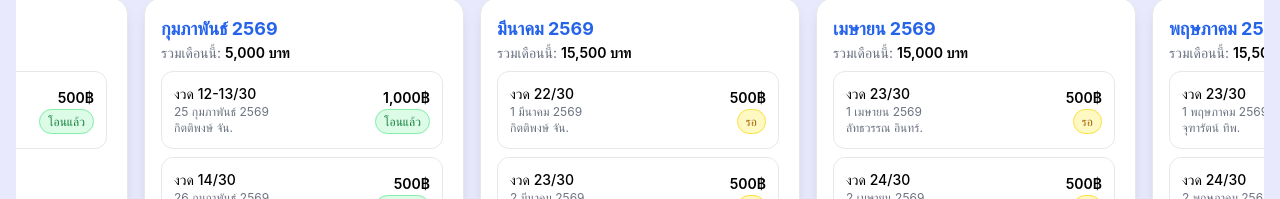
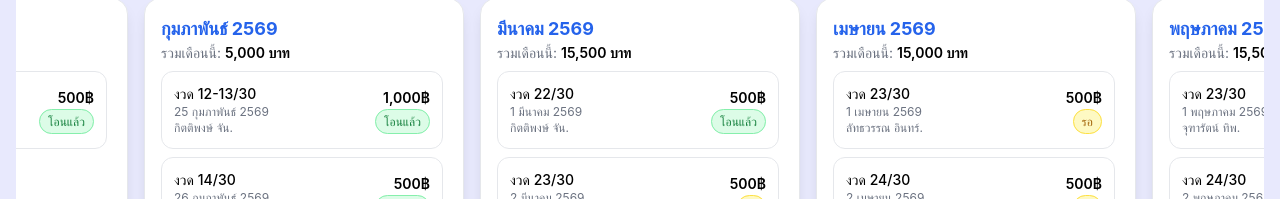
Before and after one commit to KittiArm/ktmyshop, a React (Vite) app: page / in a window 1280 px wide. Shown: the part 189-388 px from the top of the page. Built offline with nearby package versions, Linux system fonts and the light colour scheme.

Commit message:
Update App.jsx

```diff
--- a/src/App.jsx
+++ b/src/App.jsx
@@ -112,7 +112,7 @@ const data = [
 				date: "1 มีนาคม 2569",
 				name: "กิตติพงษ์ จัน.",
 				amount: 500,
-				status: "รอ",
+				status: "โอนแล้ว",
 			},
 			{
 				round: "23/30",
```
